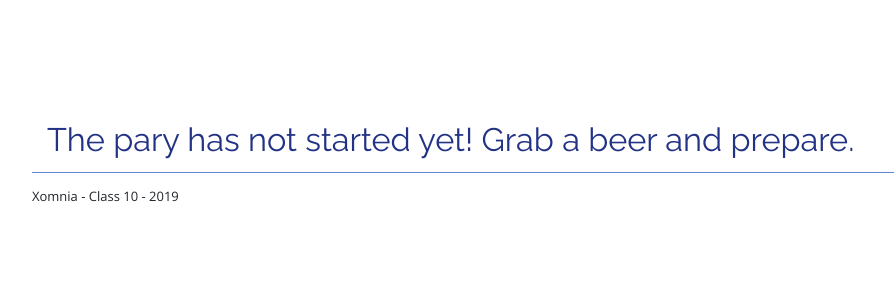
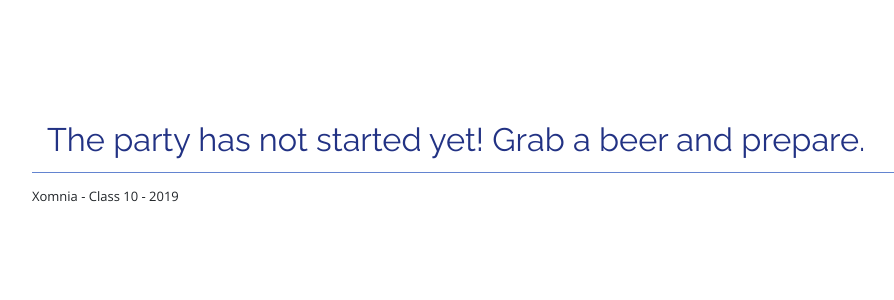
Before and after one commit to Rukshar/capstone-class-10, a Flask app: template src/flaskapp/templates/error/not_active.html in a window 1280 px wide. Shown: the part 72-372 px from the top of the page, without its empty margins (53-947 px from the left). Run offline with Flask 3, Linux system fonts and the light colour scheme; the template is opened without the code that fills it, so the values that code supplies are empty; some libraries are stand-ins or nearby versions.

Commit message:
fix typo

```diff
--- a/src/flaskapp/templates/error/not_active.html
+++ b/src/flaskapp/templates/error/not_active.html
@@ -2,7 +2,7 @@
 {% block content %}
 
 <div class="container">
-    <h1>The pary has not started yet! Grab a beer and prepare.</h1>
+    <h1>The party has not started yet! Grab a beer and prepare.</h1>
 </div>
 
 {% endblock %}
```
